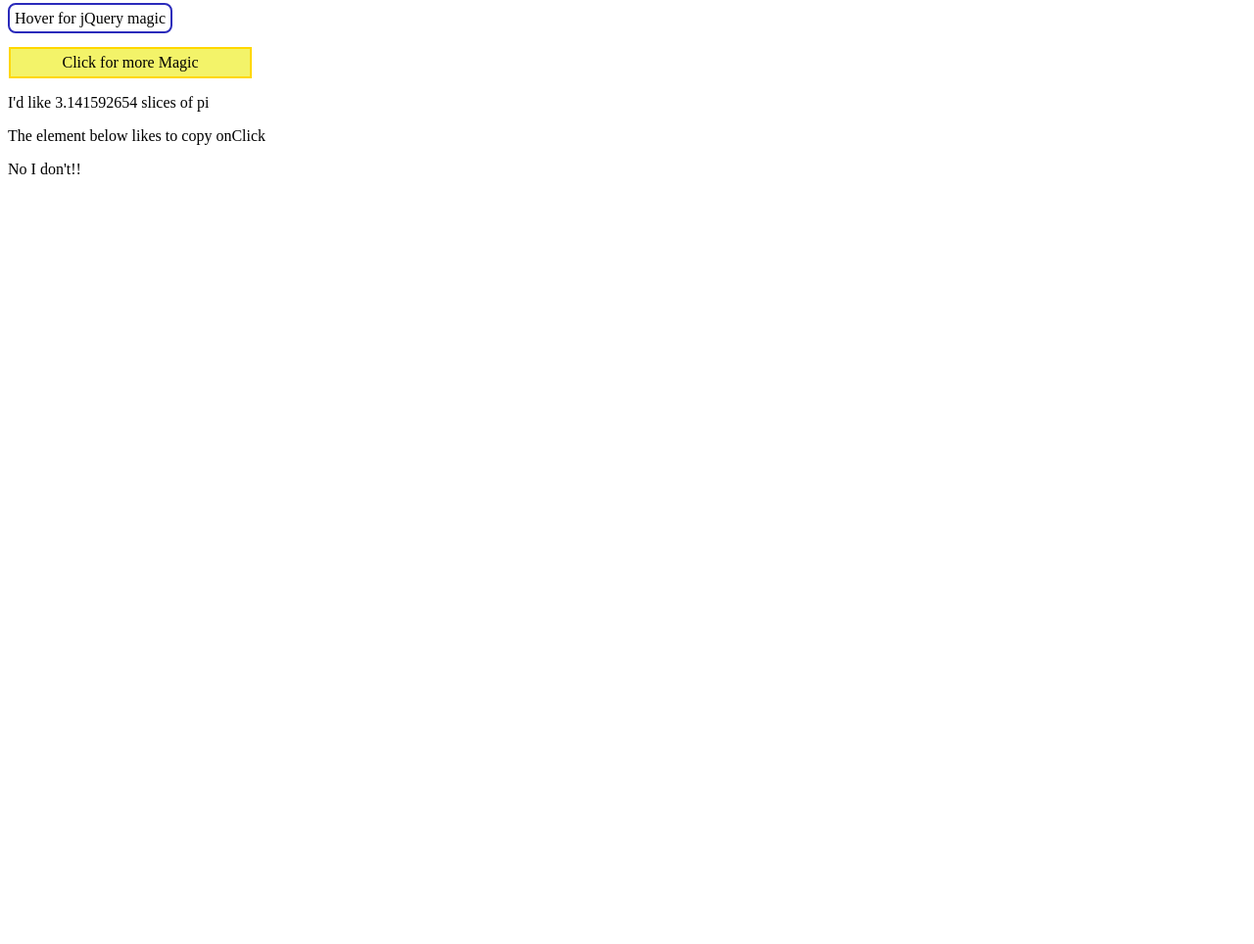
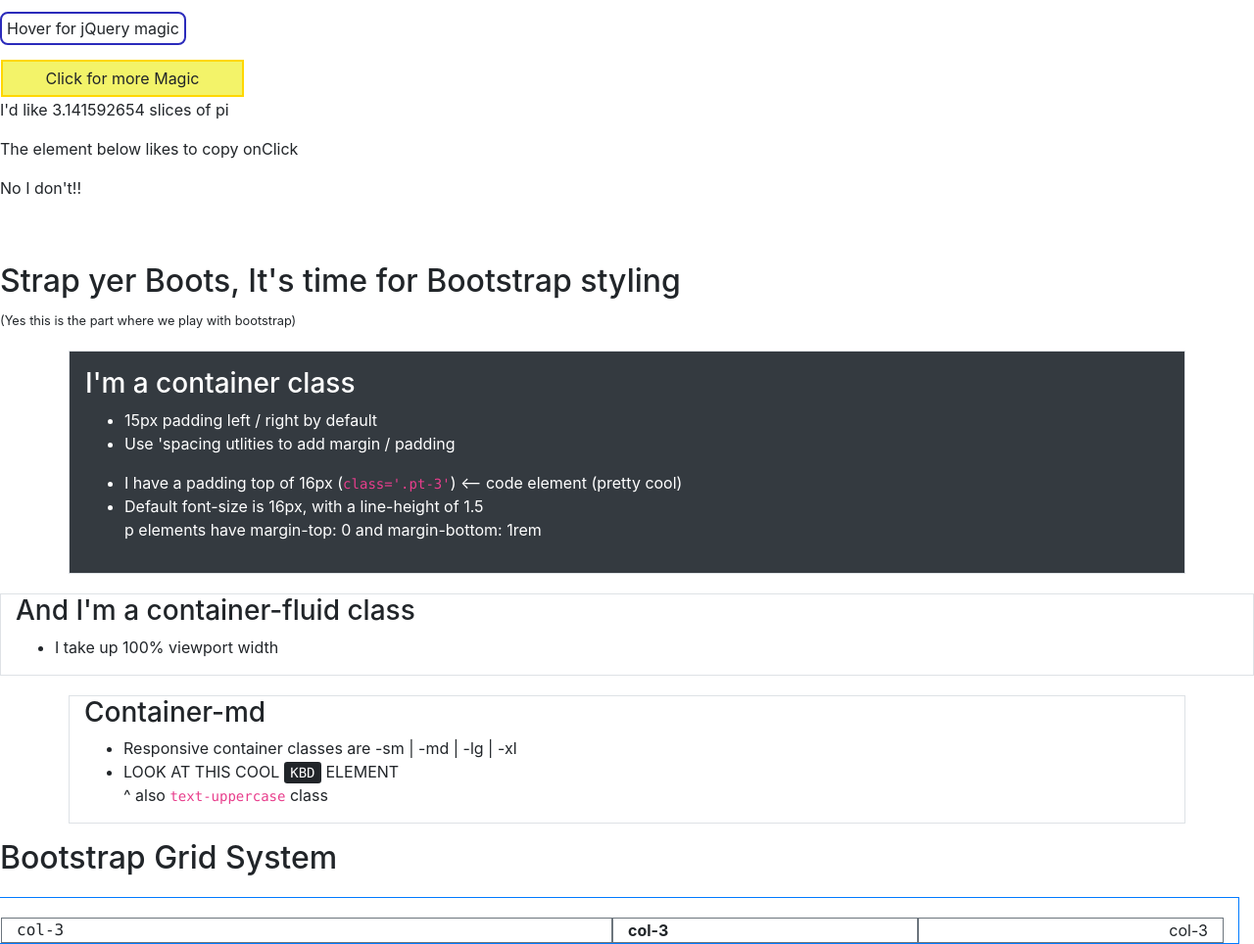
Before and after one commit to Ledwos/jQueryPlay, a website: page front/index.html in a window 1280 px wide. Shown: the part 197-1161 px from the top of the page at 98% size. Before the commit the page ends 800 px from the top, so only its background shows below. Drawn offline with nearby package versions, Linux system fonts and the light colour scheme.

Commit message:
basic bootstrap layout etc.

```diff
--- a/front/index.html
+++ b/front/index.html
@@ -2,10 +2,19 @@
 <html lang="en">
 <head>
     <meta charset="UTF-8">
+    <!-- ensures proper rendering and touch zooming -->
     <meta name="viewport" content="width=device-width, initial-scale=1.0">
     <title>jQueryPlay</title>
+    <!-- BOOTSTRAP -->
+    <!-- Latest compiled and minified CSS -->
+    <link rel="stylesheet" href="https://maxcdn.bootstrapcdn.com/bootstrap/4.5.2/css/bootstrap.min.css">
     <!-- JQuery -->
     <script src="https://ajax.googleapis.com/ajax/libs/jquery/3.5.1/jquery.min.js"></script>
+    <!-- Popper JS -->
+    <script src="https://cdnjs.cloudflare.com/ajax/libs/popper.js/1.16.0/umd/popper.min.js"></script>
+    <!-- Latest compiled JavaScript -->
+    <script src="https://maxcdn.bootstrapcdn.com/bootstrap/4.5.2/js/bootstrap.min.js"></script>
+    <!-- LOCAL FILES -->
     <!-- import JS file -->
     <script src='./index.js'></script>
     <!-- CSS -->
@@ -26,5 +35,39 @@
     <p id='textToCopy'> I'd like 3.141592654 slices of pi</p>
     <p>The element below likes to copy onClick</p>
     <p id='textCopier'>No I don't!!</p>
+    <br/>
+    <br/>
+    <h2>Strap yer Boots, It's time for Bootstrap styling</h2>
+    <small>(Yes this is the part where we play with bootstrap)</small>
+    <div class='container p-3 border bg-dark text-white'>
+        <h3>I'm a container class</h3>
+        <ul>
+            <li>15px padding left / right by default</li>
+            <li>Use 'spacing utlities to add margin / padding</li>
+            <li class='pt-3'>I have a padding top of 16px (<code>class='.pt-3'</code>) <-- code element (pretty cool)</li>
+            <li>Default font-size is 16px, with a line-height of 1.5</li>
+            <p>p elements have margin-top: 0 and margin-bottom: 1rem</p>
+        </ul>
+    </div>
+    <div class='container-fluid border'>
+        <h3>And I'm a container-fluid class</h3>
+        <ul>
+            <li>I take up 100% viewport width</li>
+        </ul>
+    </div>
+    <div class='container-md border'>
+        <h3>Container-md</h3>
+        <ul>
+            <li>Responsive container classes are -sm | -md | -lg | -xl</li>
+            <li class='text-uppercase'> look at this cool <kbd>kbd</kbd> element</li>
+            <p>^ also <code>text-uppercase</code> class</p>
+        </ul>
+    </div>
+    <h2 class='mt-3'>Bootstrap Grid System</h2>
+    <div class='row container-fluid border border-primary'>
+        <div class='col-sm-6 border border-secondary text-monospace'>col-3</div>
+        <div class='col-sm-3 border border-secondary font-weight-bold'>col-3</div>
+        <div class='col-sm-3 border border-secondary text-right'>col-3</div>
+    </div>
 </body>
 </html>
```
Also changed, not shown: front/index.css (+8 -0 lines).
